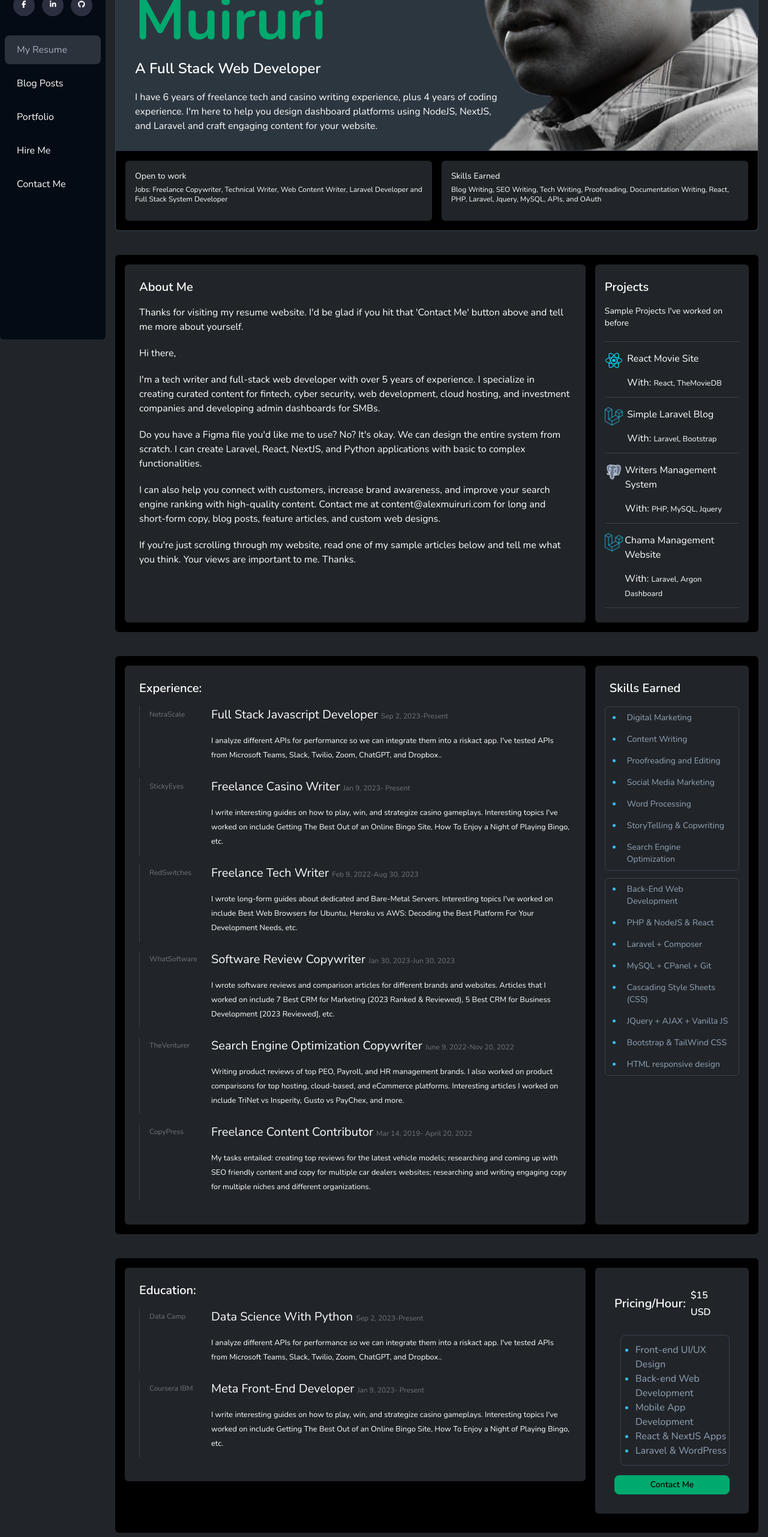
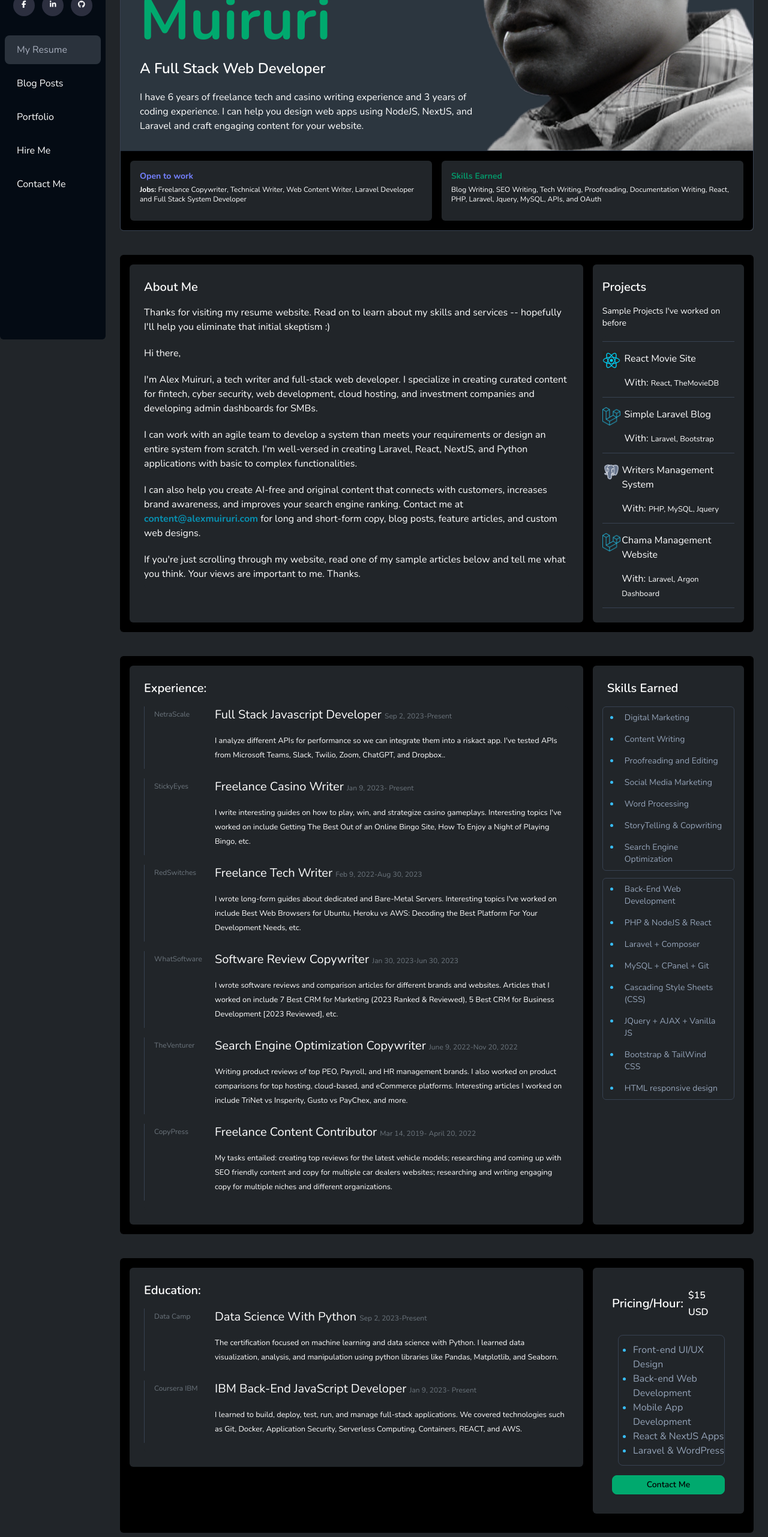
Before and after one commit to alexmuirurik/alexmuirurik, a Next.js app: page / in a window 1280 px wide. Shown: the part 234-2797 px from the top of the page at 60% size. Built offline with nearby package versions, Linux system fonts and the light colour scheme.

Commit message:
Added Google and Github to Next-Auth. I've also added cache to make the text load faster. Lastly, I've fetched the user data from the session data

```diff
--- a/app/globals.css
+++ b/app/globals.css
@@ -60,7 +60,7 @@
     }
 
     .row{
-        @apply flex flex-wrap mx-4 mt-4
+        @apply block lg:flex flex-wrap mt-4
     }
 
     .row > *{
--- a/app/layout.tsx
+++ b/app/layout.tsx
@@ -23,7 +23,7 @@ export default function RootLayout({ children, }: Readonly<{ children: React.Rea
 			<body className={nunito.className}>
 				<NextTopLoader height={1} />
 				<Sidebar />
-				<main className="main relative w-full lg:w-[calc(100%_-_13rem)] lg:left-48 bottom-0">
+				<main className="main relative w-full lg:w-[calc(100%_-_13rem)] px-2 lg:left-48 bottom-0">
 					<Navbar />
 
 					{children}
--- a/app/posts/page.tsx
+++ b/app/posts/page.tsx
@@ -10,7 +10,7 @@ const page = async ( {searchParams}: {searchParams?: { [key: string]: string | s
 	const req = await wpposts(pgs)
 	const hdr = req.headers
  	return (
-		<div className="main-wrapper min-h-svh">
+		<div className="main-wrapper container-fluid min-h-svh">
 			<PageHero pagename='Blog Posts' />
 			<section className="dportfolio py-2 px-0 bg-transparent rounded-3">
 				<div className="container-fluid md:p-0">
--- a/components/card/SinglePostCard.tsx
+++ b/components/card/SinglePostCard.tsx
@@ -5,7 +5,7 @@ const SinglePostCard = ({post}:any) => {
     return (
         <div className="entry-content bg-black rounded-md pb-3">
             <div className="post-image rounded-md overflow-hidden">
-                <ImageToast image={post.featured_media} />
+                <ImageToast image={post.featured_media} classList='w-full' />
             </div>
             <div className="content-wrapper rounded-md bg-ghost-white dark:bg-card-dark mx-3 px-3">
                 <div className="my-2 py-8 ">
--- a/components/dashboard/About.tsx
+++ b/components/dashboard/About.tsx
@@ -11,19 +11,20 @@ const About = () => {
                         <div className="card">
                             <div className="card-body p-0 ">
                                 <p>
-                                    Thanks for visiting my resume website. I&apos;d be glad if you hit that &apos;Contact Me&apos; button above and tell me more about yourself.
+                                    Thanks for visiting my resume website. Read on to learn about my skills and services -- hopefully I&apos;ll help you eliminate that initial skeptism :)
                                 </p>
                                 <p>Hi there,</p>
-                                <p>I&apos;m a tech writer and full-stack web developer with over 5 years of experience. I specialize in creating curated content for fintech, cyber security,
-                                    web development, cloud hosting, and investment companies and developing admin dashboards for SMBs.
+                                <p>
+                                    I&apos;m Alex Muiruri, a tech writer and full-stack web developer. I specialize in creating curated content for fintech, cyber security,
+                                        web development, cloud hosting, and investment companies and developing admin dashboards for SMBs.
                                 </p>
                                 <p>
-                                    Do you have a Figma file you&apos;d like me to use? No? It&apos;s okay. We can design the entire system from scratch. I can create Laravel, React, NextJS, and Python
-                                    applications with basic to complex functionalities.
+                                    I can work with an agile team to develop a system than meets your requirements or design an entire system from scratch.
+                                    I&apos;m well-versed in creating Laravel, React, NextJS, and Python applications with basic to complex functionalities.
                                 </p>
                                 <p>
-                                    I can also help you connect with customers, increase brand awareness, and improve your search engine ranking with high-quality content. Contact me at content@alexmuiruri.com
-                                    for long and short-form copy, blog posts, feature articles, and custom web designs.
+                                    I can also help you create AI-free and original content that connects with customers, increases brand awareness, and improves your search engine ranking.
+                                    Contact me at <span className='font-bold text-cyan-600'>content@alexmuiruri.com</span> for long and short-form copy, blog posts, feature articles, and custom web designs.
                                 </p>
                                 <p>
                                     If you&apos;re just scrolling through my website, read one of my sample articles below and tell me what you think. Your views are important to me. Thanks.
--- a/components/dashboard/Contact.tsx
+++ b/components/dashboard/Contact.tsx
@@ -15,7 +15,7 @@ const Contact = () => {
                                     </div>
                                     <div className="description-section md:w-4/6 lg:w-5/6">
                                         <h3 className="work-title text-xl">Data Science With Python <small className='text-xs text-[#6c757d]'>Sep 2, 2023</small><span className='text-xs text-[#6c757d]'>-</span><small className='text-xs text-[#6c757d]'>Present</small></h3>
-                                        <p><small className="work-description">I analyze different APIs for performance so we can integrate them into a riskact app. I&apos;ve tested APIs from Microsoft Teams, Slack, Twilio, Zoom, ChatGPT, and Dropbox..</small>
+                                        <p><small className="work-description">The certification focused on machine learning and data science with Python. I learned data visualization, analysis, and manipulation using python libraries like Pandas, Matplotlib, and Seaborn.</small>
                                         </p>
                                     </div>
                                 </div>
@@ -24,9 +24,11 @@ const Contact = () => {
                                         <span className='text-xs text-[#6c757d] [writing-mode:vertical-lr] lg:[writing-mode:unset]'>Coursera IBM </span>
                                     </div>
                                     <div className="description-section md:w-4/6 lg:w-5/6">
-                                        <h3 className="work-title text-xl">Meta Front-End Developer <small className='text-xs text-[#6c757d]'>Jan 9, 2023</small><span className='text-xs text-[#6c757d]'>-</span><small className='text-xs text-[#6c757d]'> Present</small></h3>
+                                        <h3 className="work-title text-xl">IBM Back-End JavaScript Developer <small className='text-xs text-[#6c757d]'>Jan 9, 2023</small><span className='text-xs text-[#6c757d]'>-</span><small className='text-xs text-[#6c757d]'> Present</small></h3>
                                         <p>
-                                            <small className="work-description">I write interesting guides on how to play, win, and strategize casino gameplays. Interesting topics I&apos;ve worked on include Getting The Best Out of an Online Bingo Site, How To Enjoy a Night of Playing Bingo, etc.</small>
+                                            <small className="work-description">
+                                                I learned to build, deploy, test, run, and manage full-stack applications. We covered technologies such as Git, Docker, Application Security, Serverless Computing, Containers, REACT, and AWS.
+                                            </small>
                                         </p>
                                     </div>
                                 </div>
--- a/components/dashboard/Hero.tsx
+++ b/components/dashboard/Hero.tsx
@@ -6,7 +6,7 @@ const Hero = () => {
     const date = new Date
     const experience = {
         writing : date.getFullYear() - 2018,
-        coding  : date.getFullYear() - 2020
+        coding  : date.getFullYear() - 2021
     }
 
     return (
@@ -18,8 +18,10 @@ const Hero = () => {
                         <h5 className='text-xl md:text-2xl font-extrabold'>Hi there, </h5>
                         <h3 className='text-4xl sm:text-5xl md:text-5xl lg:text-6xl xl:text-8xl font-bold'>I&apos;m <span className='text-success'>Alex Muiruri</span></h3>
                         <h5 className="text-xl md:text-2xl font-semibold">A <span className=''>Full Stack Web Developer</span></h5>
-                        <p className='mt-5'>I have {experience.writing} years of freelance tech and casino writing experience, plus {experience.coding} years of coding
-                        experience. I&apos;m here to help you design dashboard platforms using NodeJS, NextJS, and Laravel and craft engaging content for your website.</p>
+                        <p className='mt-5'>
+                            I have {experience.writing} years of freelance tech and casino writing experience and {experience.coding} years of coding
+                            experience. I can help you design web apps using NodeJS, NextJS, and Laravel and craft engaging content for your website.
+                        </p>
 
                     </div>
                     <div className="btns flex justify-between mt-8 sm:w-3/4 md:w-2/5">
@@ -31,12 +33,17 @@ const Hero = () => {
             <div className="absolute bg-white dark:bg-black border-t dark:border-gray-800 p-4 bottom-0 w-100">
                 <div className="md:flex md:columns-2 gap-4">
                     <div className="md:w-1/2 rounded-md bg-ghost-white dark:bg-card-dark p-4">
-                        <h5 className='text-sm mb-1'>Open to work</h5>
-                        <p className='text-xs'>Jobs: Freelance Copywriter, Technical Writer, Web Content Writer, Laravel Developer and Full Stack System Developer</p>
+                        <h5 className='text-sm text-primary font-bold mb-1'>Open to work</h5>
+                        <p className='text-xs'>
+                            <span className='font-bold'>Jobs: </span>
+                            Freelance Copywriter, Technical Writer, Web Content Writer, Laravel Developer and Full Stack System Developer
+                        </p>
                     </div>
                     <div className="md:w-1/2 rounded-md bg-ghost-white dark:bg-card-dark p-4 mt-4 md:mt-0">
-                        <h5 className='text-sm mb-1'>Skills Earned</h5>
-                        <p className='text-xs'>Blog Writing, SEO Writing, Tech Writing, Proofreading, Documentation Writing, React, PHP, Laravel, Jquery, MySQL, APIs, and OAuth</p>
+                        <h5 className='text-sm text-emerald-600 font-bold mb-1'>Skills Earned</h5>
+                        <p className='text-xs'>
+                            Blog Writing, SEO Writing, Tech Writing, Proofreading, Documentation Writing, React, PHP, Laravel, Jquery, MySQL, APIs, and OAuth
+                        </p>
                     </div>
                 </div>
             </div>
--- a/components/template/Sidebar.tsx
+++ b/components/template/Sidebar.tsx
@@ -8,10 +8,12 @@ import { faLinkedinIn, faFacebookF } from '@fortawesome/free-brands-svg-icons'
 import { faGithub } from '@fortawesome/free-brands-svg-icons/faGithub'
 import { navbar } from './lists'
 import { usePathname} from 'next/navigation'
+import { useRouter } from 'next/navigation'
 
 
 const pacifico = Pacifico({ subsets: ['latin'], weight: ['400'] })
 const Sidebar = () => {
+    const navigate = useRouter()
     const pathname = usePathname()
     const isActive = (href:string) => pathname === href
     return (
@@ -19,9 +21,20 @@ const Sidebar = () => {
             <div className="sidebar bg-platinum-light dark:bg-rich-black rounded-md w-44 py-0 h-svh z-50">
                 <div className='sidebar-header'>
                     <div className="sidebar-header flex flex-col content-center items-center py-4">
-                        <Image className='border-8 border-ghost-white dark:border-gun-metal rounded-full' src="/img/home/alexmuiruri.jpg" alt='' height={120} width={120} />
-                        <h1 className={pacifico.className + " mt-3 text-2xl font-[bold_!important]"}>Alex Muiruri</h1>
-                        <h4 className="text-[cadetblue] text-xs mt-0.5 font-bold">Full-Stack Web Developer</h4>
+                        <Link href='/'>
+                            <Image className='border-8 border-ghost-white dark:border-gun-metal rounded-full cursor-pointer'
+                                src="/img/home/alexmuiruri.jpg" alt='' height={120} width={120}/>
+                        </Link>
+                        <h1 className={pacifico.className + " mt-3 text-2xl font-[bold_!important] cursor-pointer"}>
+                            <Link href='/' >
+                                Alex Muiruri
+                            </Link>
+                        </h1>
+                        <h4 className="text-[cadetblue] text-xs mt-0.5 font-bold cursor-pointer">
+                            <Link href='/'>
+                                Full-Stack Web Developer
+                            </Link>
+                        </h4>
                         <div className="social-links flex gap-3 mt-4">
                             <Link href="https://www.facebook.com/alexxmuiruri/" target='_blank' className='inline-block bg-ghost-white dark:bg-gun-metal rounded-full w-9 h-9 text-center p-2 text-xs'>
                                 <FontAwesomeIcon icon={faFacebookF} className='' />
--- a/components/template/SidebarMini.tsx
+++ b/components/template/SidebarMini.tsx
@@ -20,7 +20,6 @@ const SidebarMini = () => {
         sidebarWrapper?.classList.remove('w-48')
         return setbars(faBars)
     }
-    useEffect(() => { hideSidebar() }, [ usePathname() ] )
 
     return (
         <Link href='#' className='sidebarmini lg:hidden ease-in-out duration-800' onClick={hideSidebar}>
--- a/components/toast/ImageToast.tsx
+++ b/components/toast/ImageToast.tsx
@@ -1,11 +1,11 @@
 import Image from 'next/image'
 import React, { useState } from 'react'
 
-const ImageToast = async ({image}: any) => {
+const ImageToast = async ({image, classList}: {image: any, classList: string | undefined }) => {
     const req = await fetch('https://resume.alexmuiruri.com/wp-json/wp/v2/media/'+image)
     const img = await req.json()
     return (
-        <Image className='!relative aspect-video' src={img.media_details.sizes.medium_large.source_url} alt="Shoes" fill />
+        <Image className={'!relative aspect-video' + classList} src={img.media_details.sizes.medium_large.source_url} alt="Shoes" fill />
     )
 }
 
```
Also changed, not shown: app/not-found.tsx (+15 -5 lines), app/posts/[slug]/page.tsx (+7 -18 lines).
